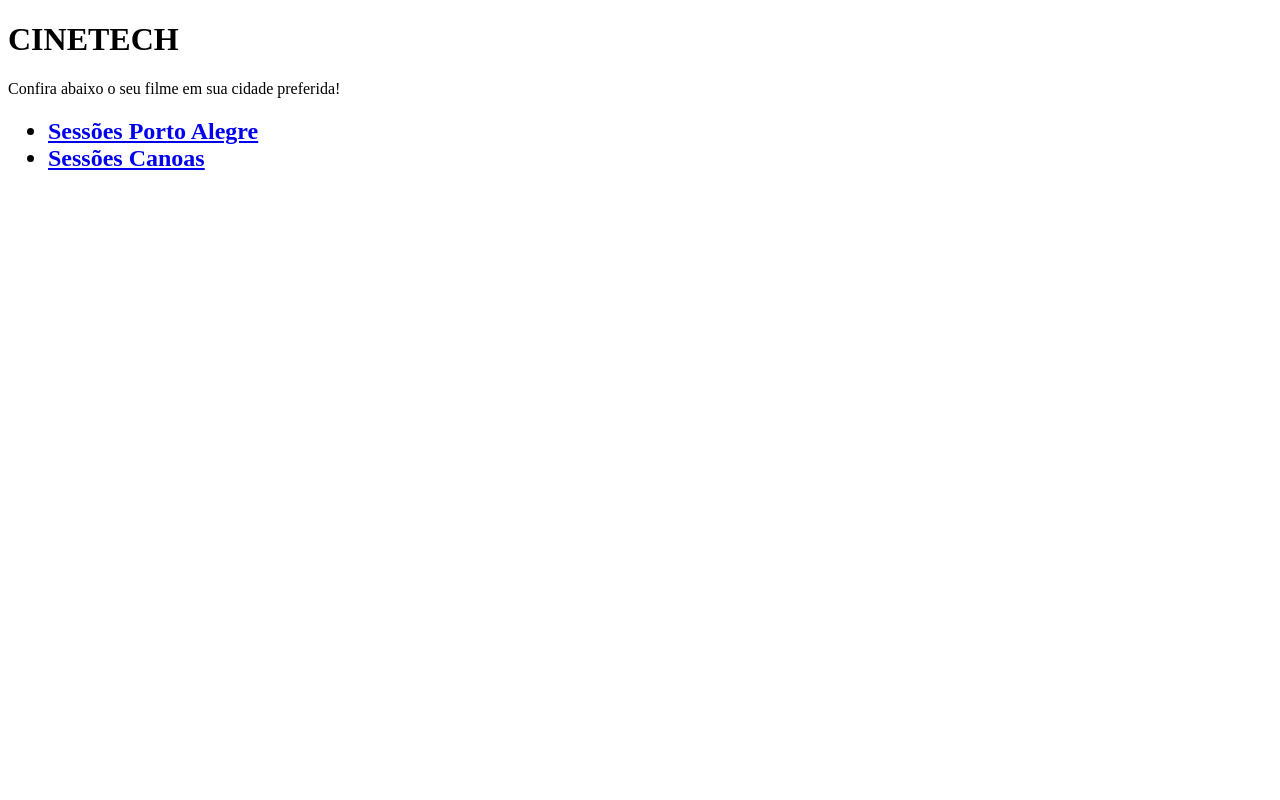
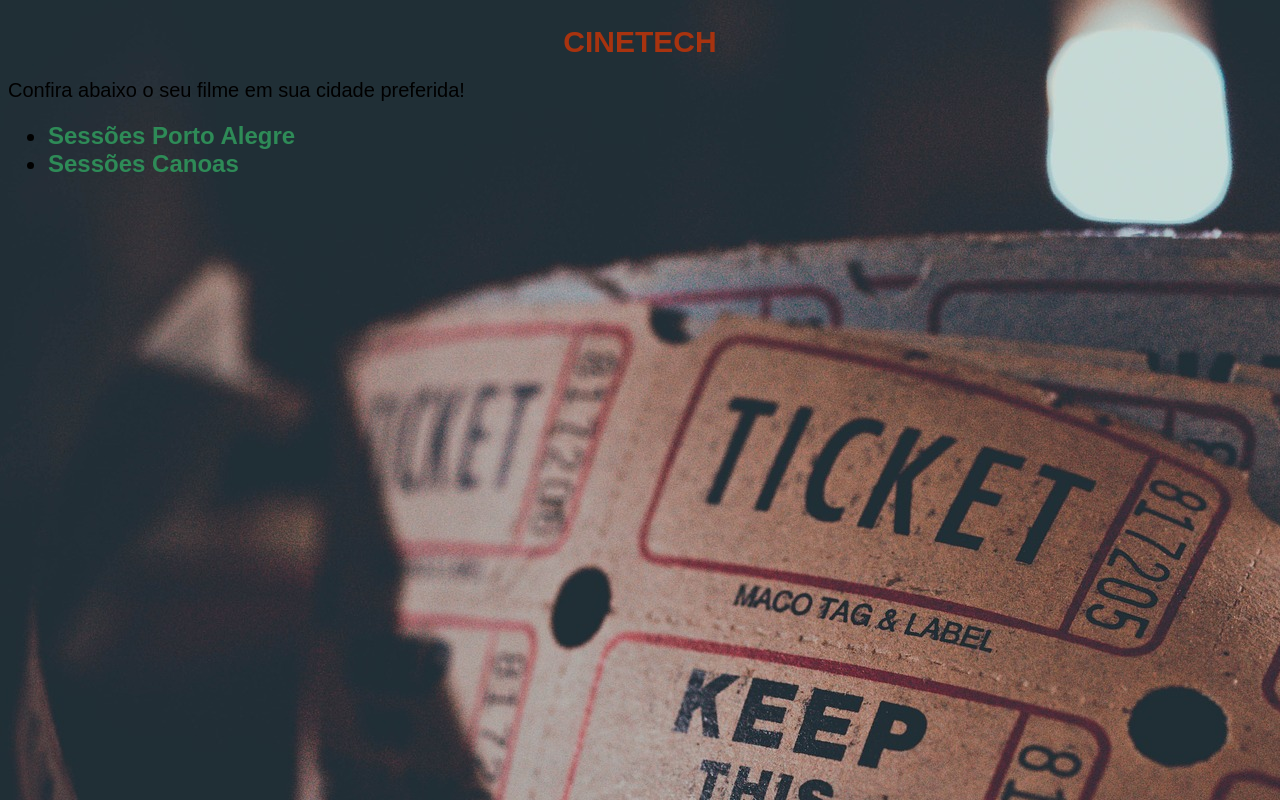
Before and after one commit to KelenVargas/Cinetech, a plain HTML site: page index.html in a window 1280 px wide. Drawn offline with Linux system fonts and the light colour scheme; the site is published under a folder, as on GitHub Pages, so addresses that start at the root find nothing.

Commit message:
ajustando a raiz das pastas nos link

```diff
--- a/assets/style.css
+++ b/assets/style.css
@@ -1,6 +1,6 @@
 body {
     font-family: Arial;
-    background-image: url("/assets/cine.jpg");
+    background-image: url("../assets/cine.jpg");
 }
 
 .estreiaHoje {
--- a/index.html
+++ b/index.html
@@ -5,7 +5,7 @@
     <meta charset="UTF-8">
     <meta http-equiv="X-UA-Compatible" content="IE=edge">
     <meta name="viewport" content="width=device-width, initial-scale=1.0">
-    <link rel="stylesheet" href="/assets/style.css">
+    <link rel="stylesheet" href="./assets/style.css">
     <title>CineTech</title>
 </head>
 
@@ -17,8 +17,8 @@
         <p> Confira abaixo o seu filme em sua cidade preferida!</p>
         <ul>
             <h2>
-                <li><a href="estados/Portoalegre.html"> Sessões Porto Alegre</a></li>
-                <li ><a href="estados/Canoas.html"> Sessões Canoas</a></li>
+                <li><a href="./estados/Portoalegre.html"> Sessões Porto Alegre</a></li>
+                <li ><a href="./estados/Canoas.html"> Sessões Canoas</a></li>
             </h2>
         </ul>
     </main>
```
Also changed, not shown: estados/Canoas.html (+2 -2 lines), estados/Portoalegre.html (+2 -2 lines).
